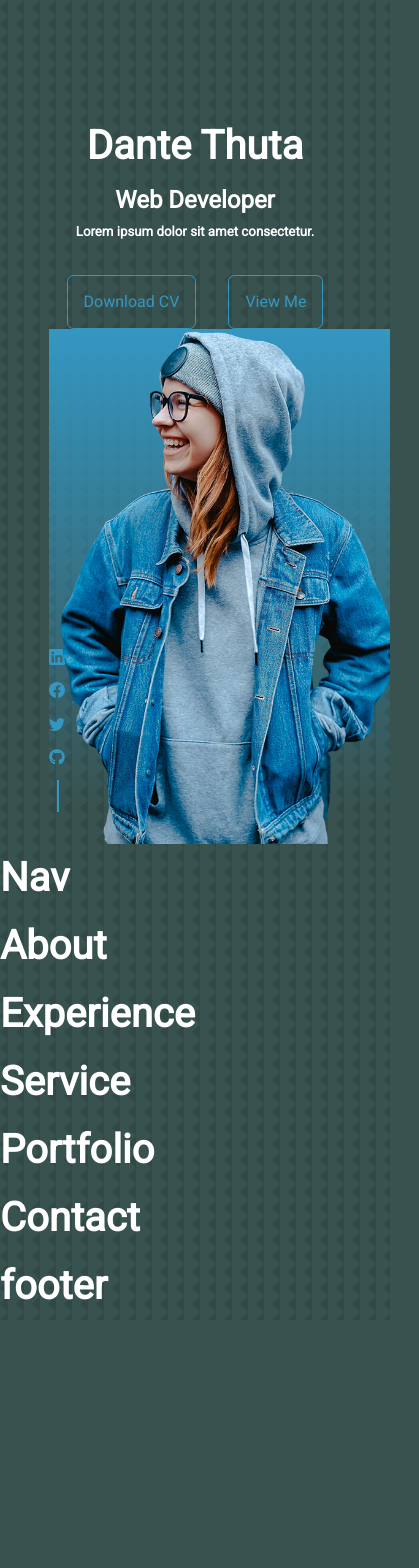
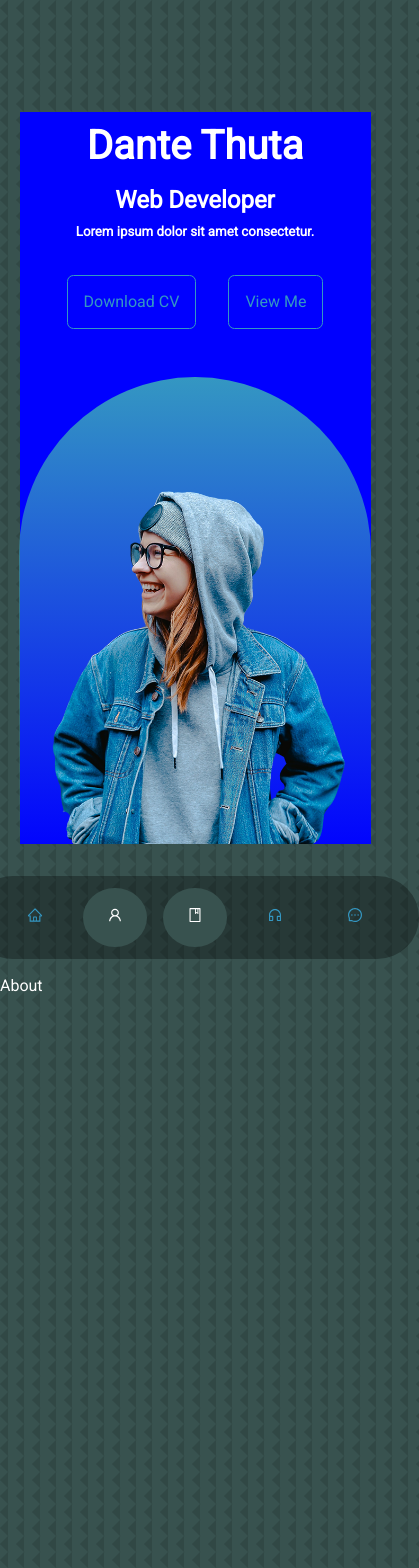
Before and after one commit to DanteThuta/react_portfolio, a React (Create React App) app: page / in a window 390 px wide. Shown: the top 1568 px of the page, 419 px wide, since content can reach past the window. Before the commit the page ends 1320 px from the top, so only its background shows below. Built offline with nearby package versions, Linux system fonts and the light colour scheme; the HTML template or start-up script is replaced by a standard one.

Commit message:
Creating Navbar Finished

```diff
--- a/src/components/About/About.jsx
+++ b/src/components/About/About.jsx
@@ -2,11 +2,7 @@ import React from "react";
 import "./about.css";
 
 const About = () => {
-  return (
-    <div>
-      <h1>About </h1>
-    </div>
-  );
+  return <section id="about">About</section>;
 };
 
 export default About;
--- a/src/components/Contact/Contact.jsx
+++ b/src/components/Contact/Contact.jsx
@@ -2,11 +2,7 @@ import React from "react";
 import "./contact.css";
 
 const Contact = () => {
-  return (
-    <div>
-      <h1>Contact</h1>
-    </div>
-  );
+  return <section id="contact">Contact</section>;
 };
 
 export default Contact;
--- a/src/components/Experience/Experience.jsx
+++ b/src/components/Experience/Experience.jsx
@@ -2,9 +2,7 @@ import React from "react";
 
 const Experience = () => {
   return (
-    <div>
-      <h1>Experience</h1>
-    </div>
+    <section id="experience">Experience</section>
   );
 };
 
--- a/src/components/Header/header.css
+++ b/src/components/Header/header.css
@@ -56,6 +56,52 @@ header {
   background: linear-gradient(var(--color-main), transparent);
   width: 22rem;
   height: 30rem;
+
   position: absolute;
-  left: calc(50%- 11rem);
+  left: 50%;
+  transform: translateX(-50%);
+  margin-top: 8rem;
+  padding: 7rem 1.5rem 1.5rem 1.5rem;
+  border-radius: 12rem 12rem 0 0;
+  overflow: hidden;
 }
+
+/* Media Screens */
+
+/* for Table Screens */
+
+@media screen and (max-width: 1024px) {
+  .container {
+    width: var(--container-width-md);
+    background-color: red;
+  }
+
+  section {
+    margin-top: 8rem;
+  }
+
+  .me {
+    margin-top: 3rem;
+  }
+}
+
+/* for Smallar Screens*/
+
+@media screen and (max-width: 600px) {
+  .container {
+    width: var(--container-width-sm);
+    background-color: blue;
+  }
+
+  .me {
+    margin-top: 3rem;
+  }
+
+  section > h2 {
+    margin-top: 2rem;
+  }
+
+  .header_socials {
+    display: none;
+  }
+}
--- a/src/components/Nav/Nav.jsx
+++ b/src/components/Nav/Nav.jsx
@@ -1,11 +1,38 @@
 import React from "react";
 import "./nav.css";
+import {
+  AiOutlineHome,
+  AiOutlineUser,
+  AiOutlineBook,
+  AiOutlineCustomerService,
+  AiOutlineMessage,
+} from "react-icons/ai";
 
 const Nav = () => {
-  return <div className="text-white">
-
-    <h1>Nav</h1>
-  </div>;
+  return (
+    <nav>
+      <a href="#home">
+        {" "}
+        <AiOutlineHome />
+      </a>
+      <a href="#" className="active">
+        {" "}
+        <AiOutlineUser />
+      </a>
+      <a href="#experience" className="active">
+        {" "}
+        <AiOutlineBook />
+      </a>
+      <a href="#service">
+        {" "}
+        <AiOutlineCustomerService />
+      </a>
+      <a href="#contact">
+        {" "}
+        <AiOutlineMessage />
+      </a>
+    </nav>
+  );
 };
 
 export default Nav;
--- a/src/components/Nav/nav.css
+++ b/src/components/Nav/nav.css
@@ -0,0 +1,35 @@
+nav {
+  max-width: max-content;
+  background: rgba(0, 0, 0, 0.3);
+  padding: 0.75rem 2rem;
+
+  display: block;
+
+  position: absolute;
+  left: 50%;
+  transform: translateX(-50%);
+
+  margin-top: 2rem;
+
+  display: flex;
+  gap: 1rem;
+  border-radius: 9rem;
+
+  backdrop-filter: 15px;
+}
+
+a {
+  background: transparent;
+  padding: 1rem 1.5rem;
+  border-radius: 50%;
+  color: var(--color-white);
+}
+
+a:hover {
+  background: rgba(0, 0, 0, 0.3);
+}
+
+nav a.active {
+  background: var(--color-bg);
+  color: var(--color--main);
+}
--- a/src/components/Portfolio/Portfolio.jsx
+++ b/src/components/Portfolio/Portfolio.jsx
@@ -1,12 +1,8 @@
-import React from 'react'
-import './portfolio.css'
+import React from "react";
+import "./portfolio.css";
 
 const Portfolio = () => {
-  return (
-    <div>
-      <h1>Portfolio</h1>
-    </div>
-  )
-}
+  return <section id="portfolio">Portfolio</section>;
+};
 
-export default Portfolio
+export default Portfolio;
--- a/src/components/Service/Service.jsx
+++ b/src/components/Service/Service.jsx
@@ -1,11 +1,7 @@
 import React from "react";
 
 const Service = () => {
-  return (
-    <div>
-      <h1>Service</h1>
-    </div>
-  );
+  return <section id="service">Service</section>;
 };
 
 export default Service;
--- a/src/components/Testimonicals/Testimonicals.jsx
+++ b/src/components/Testimonicals/Testimonicals.jsx
@@ -2,11 +2,7 @@ import React from "react";
 import "./testmonicals.css";
 
 const Testimonicals = () => {
-  return (
-    <div>
-      <h1>Testimonicals</h1>
-    </div>
-  );
+  return <section id="testimonicals">Testimonicals</section>;
 };
 
 export default Testimonicals;
--- a/src/index.css
+++ b/src/index.css
@@ -65,6 +65,7 @@ h1 {
 
 section {
   margin-top: 8rem;
+  height: 100vh;
 }
 
 section > h2,
@@ -118,3 +119,29 @@ img {
   width: 100%;
   object-fit: cover;
 }
+
+/* Media Screens */
+
+/* for Table Screens */
+
+@media screen and (max-width: 1024px) {
+  .container {
+    width: var(--container-width-md);
+  }
+
+  section {
+    margin-top: 8rem;
+  }
+}
+
+/* for Smallar Screens*/
+
+@media screen and (max-width: 600px) {
+  .container {
+    width: var(--container-width-sm);
+  }
+
+  section > h2 {
+    margin-top: 2rem;
+  }
+}
```
